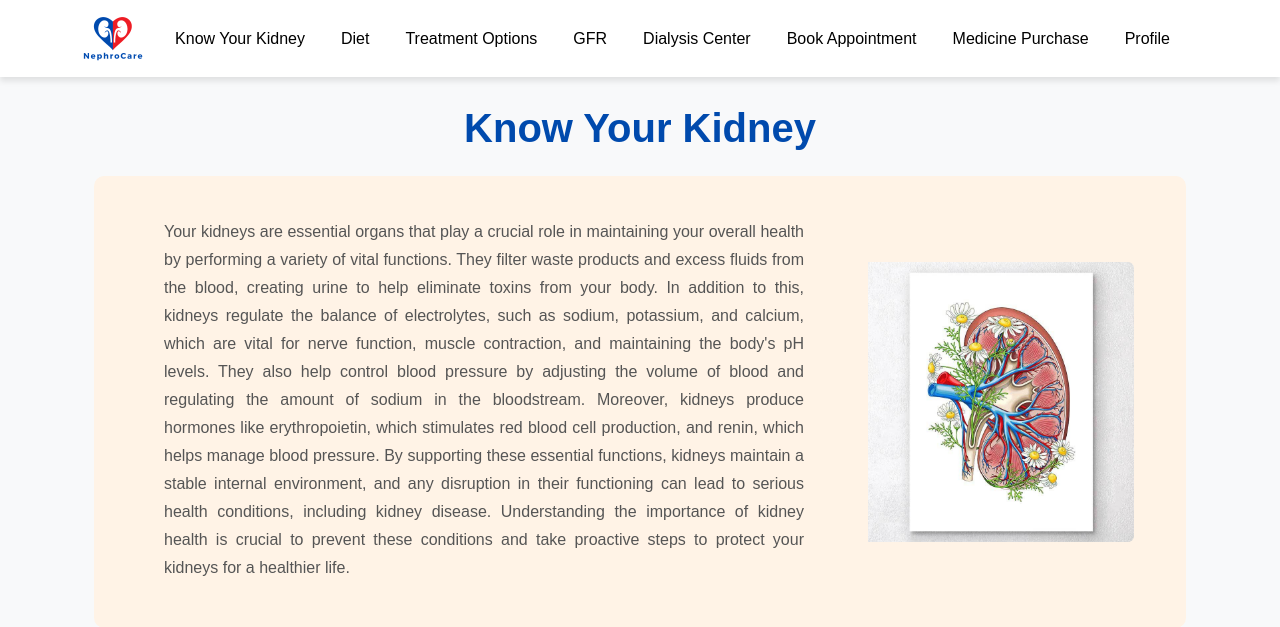
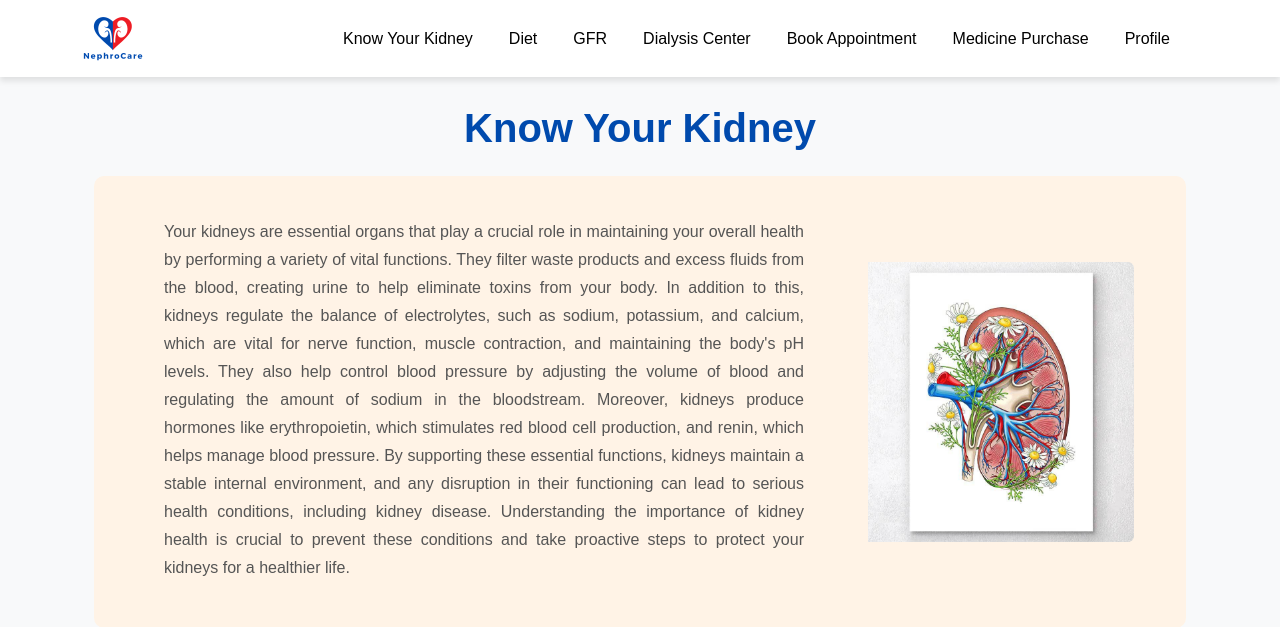
Before and after one commit to sreelakshmi-01/NephroCare, a Django app: page /kyk/ in a window 1280 px wide. Shown: the top 627 px of the page. Run offline with Django 5.2, Linux system fonts and the light colour scheme.

Commit message:
removed unnecessary nav

```diff
--- a/templates/kyk.html
+++ b/templates/kyk.html
@@ -111,7 +111,7 @@
     <section class="awareness text-center mb-5" style="background-color: #e6f7ff; padding: 30px; border-radius: 10px;">
         <h2 class="section-heading" style="color: #004AAD; font-weight:bold;">Learn More About Kidney Health</h2>
         <p style="font-size: 16px; color: #555;">Kidney health is vital for a healthy life. Stay informed and take proactive steps to protect your kidneys.</p>
-        <a href="#" class="btn btn-primary btn-lg" style="background-color: #004AAD; color: white;">Explore Treatment Options</a>
+        <a href="{% url 'diet' %}" class="btn btn-primary btn-lg" style="background-color: #004AAD; color: white;">Explore Diet and Workout</a>
     </section>
 </div>
 {% endblock %}
--- a/templates/userbase.html
+++ b/templates/userbase.html
@@ -130,7 +130,6 @@
                 <ul class="navbar-nav ms-auto">
                     <li class="nav-item"><a class="nav-link" href="{% url 'kyk' %}">Know Your Kidney</a></li>
                     <li class="nav-item"><a class="nav-link" href="{% url 'diet' %}">Diet</a></li>
-                    <li class="nav-item"><a class="nav-link" href="#">Treatment Options</a></li>
                     <li class="nav-item"><a class="nav-link" href="{% url 'gfr' %}">GFR</a></li>
                     <li class="nav-item"><a class="nav-link" href="{% url 'dialysis_center' %}">Dialysis Center</a></li>
                     <li class="nav-item"><a class="nav-link" href="{%url 'hospital_list'%}">Book Appointment</a></li>
```
Also changed, not shown: media/features/gfr_59y7IcP.jpg (added).
